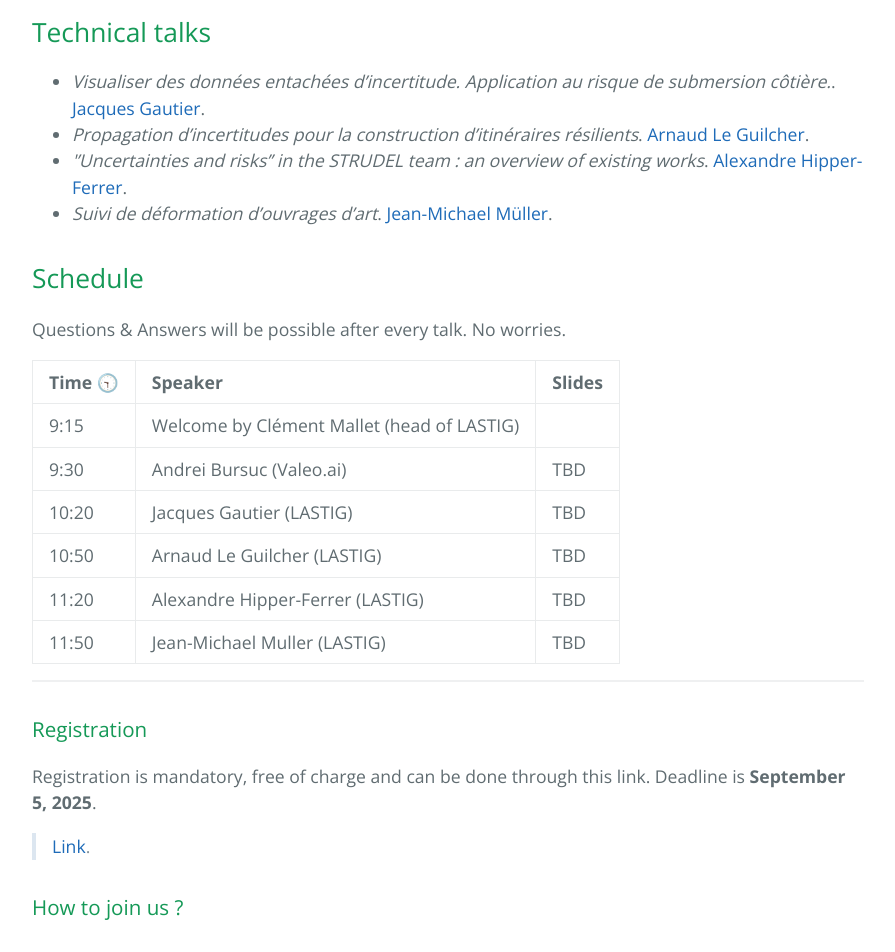
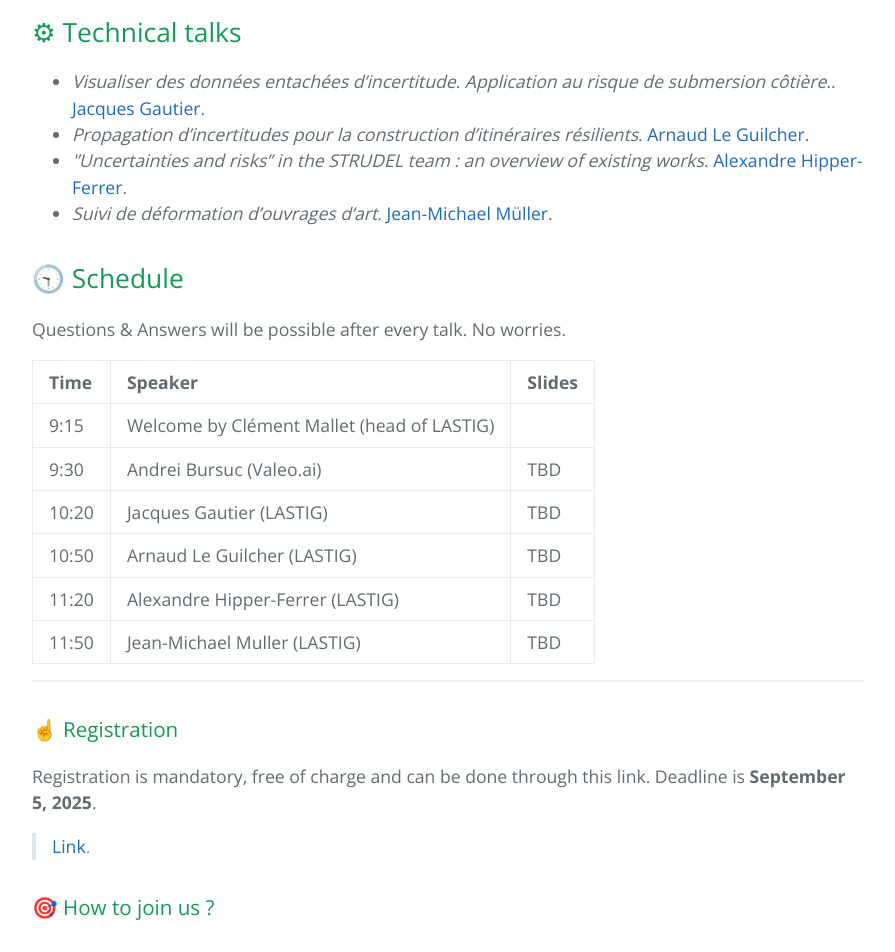
Before and after one commit to umrlastig/seminars, a Jekyll site: the page built from index.md, in a window 1280 px wide and 1400 px high, scrolled down 1127 px. Shown: the top 952 px of the window, without its empty margins (192-1087 px from the left). Built offline with Jekyll 4.4.1, drawn with Linux system fonts in a browser that asks for light colours; some of the changed text lies outside the part shown.

```diff
--- a/index.md
+++ b/index.md
@@ -15,23 +15,23 @@ The recent years have witnessed a tremedous **change of paradigm**, with a delug
 This is all the more true for topics with **high stake** such as infrastructure monitoring, natural hazards or sustainable mobility.
 This seminar targets to **address both subjects, sometimes interwinned**, in order to emphasize the numerous facets of uncertainty and the necessarity of tacking such topics for key environmental use cases.
 
-## Keynote speaker
+## 👑 Keynote speaker
 
 > [Andrei Bursuc](https://abursuc.github.io/), valeo.ai
 >
 > Title of the talk
 
-## Technical talks
+## ⚙ Technical talks
 
 *   _Visualiser des données entachées d'incertitude. Application au risque de submersion côtière._. [Jacques Gautier](https://www.umr-lastig.fr/jacques-gautier/).
 *   _Propagation d'incertitudes pour la construction d'itinéraires résilients_. [Arnaud Le Guilcher](https://www.umr-lastig.fr/aleguilcher_homepage/).
 *   _''Uncertainties and risks'' in the STRUDEL team : an overview of existing works_. [Alexandre Hipper-Ferrer](https://ahippert.github.io/).
 *    _Suivi de déformation d'ouvrages d'art_. [Jean-Michael Müller](https://www.umr-lastig.fr/jmmuller_lastig_homepage/).
 
-## Schedule
+## 🕤 Schedule
 Questions & Answers will be possible after every talk. No worries.
 
-| Time  🕤      | Speaker          | Slides |
+| Time        | Speaker          | Slides |
 |:-------------|:------------------|:------|
 | 9:15           | Welcome by Clément Mallet (head of LASTIG)|  |
 | 9:30           | Andrei Bursuc (Valeo.ai) | TBD  |
```
Also changed, not shown: other parts of index.md (+6 -4 lines).
